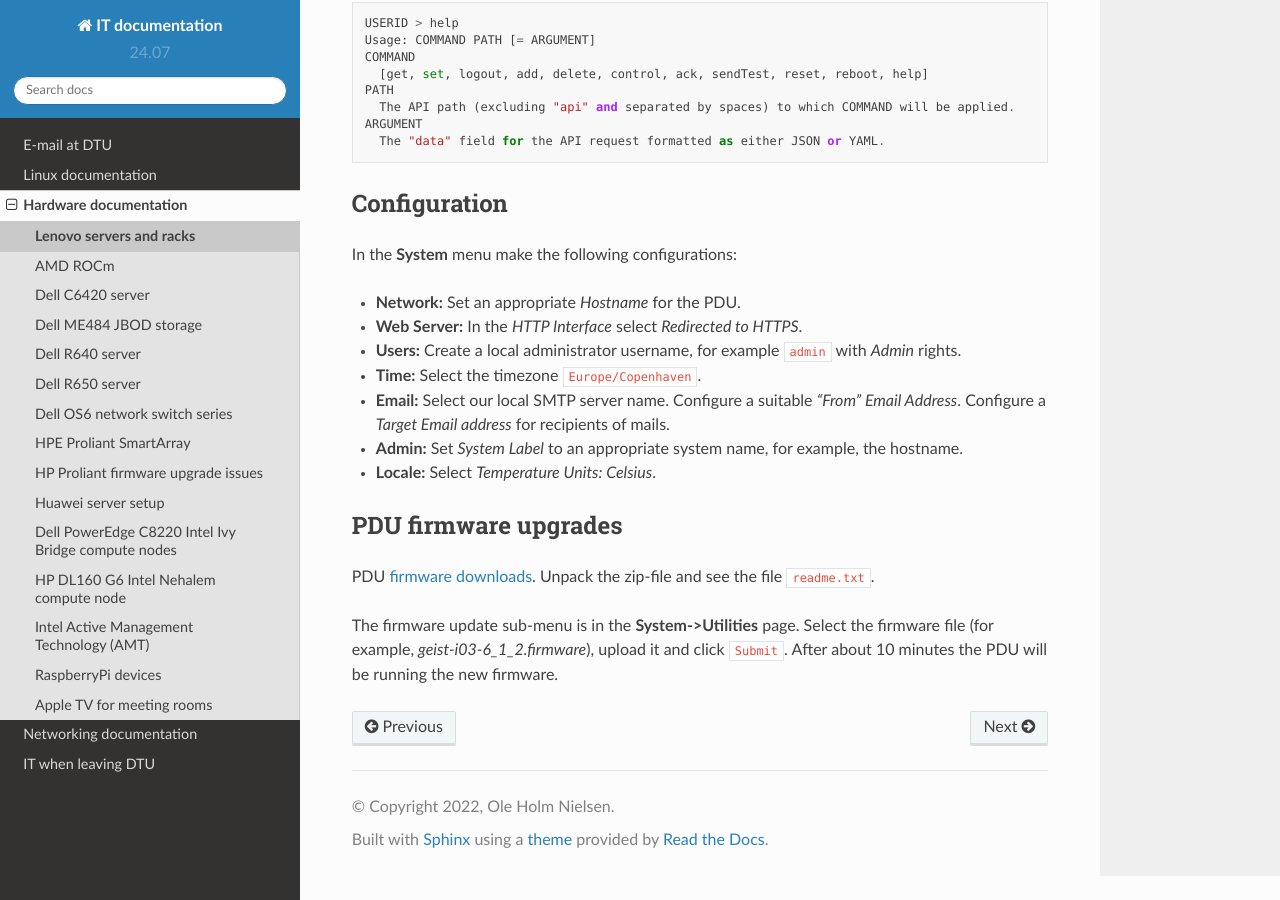
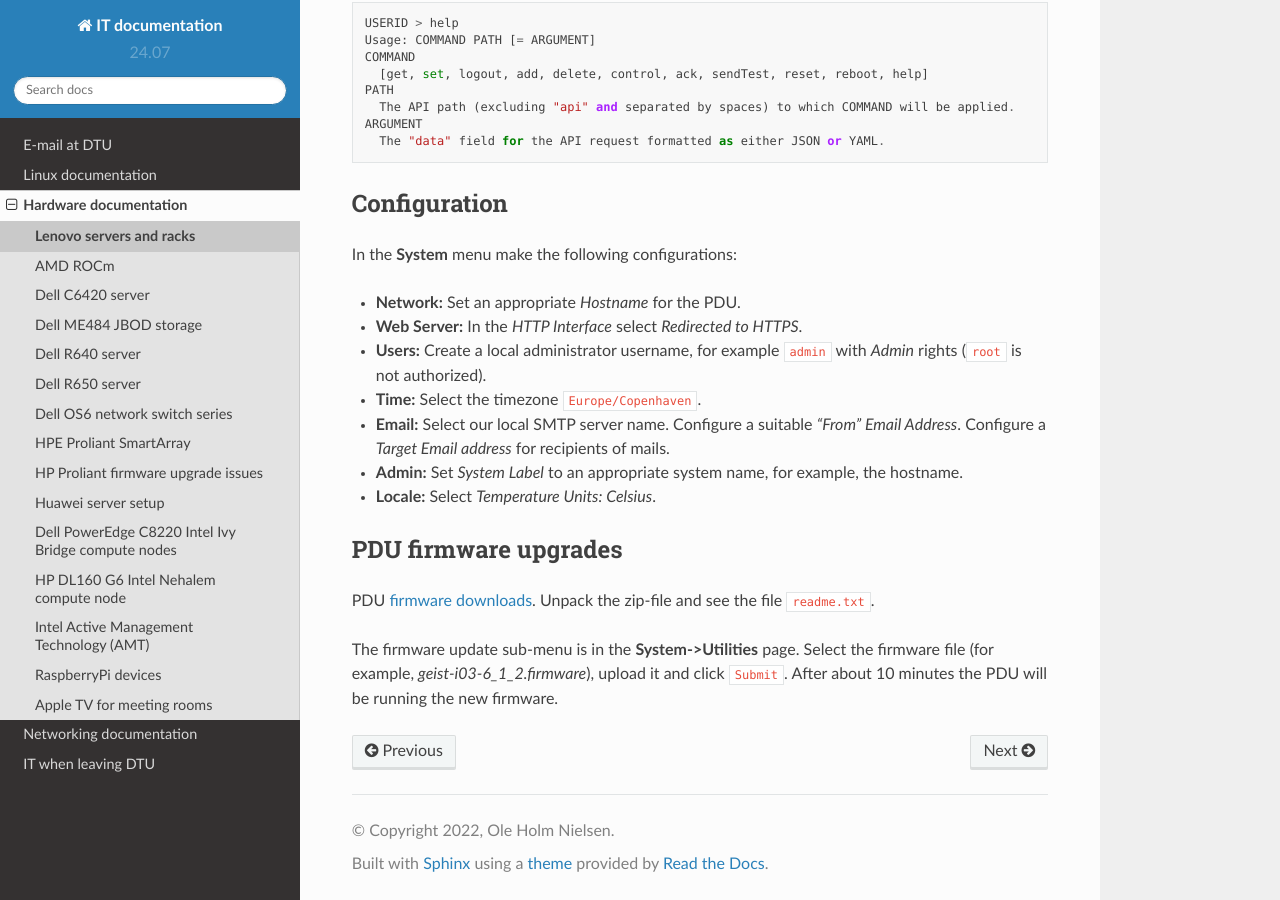
Before and after one commit to OleHolmNielsen/ITwiki, a Sphinx documentation site: the page built from docs/Vertiv_PDU.rst, in a window 1280 px wide and 900 px high, scrolled down 873 px. Built offline with Sphinx 7.4.7 and the Read the Docs theme 2.0.0, drawn with Linux system fonts in a browser that asks for light colours.

Commit message:
Minor edit

```diff
--- a/docs/Vertiv_PDU.rst
+++ b/docs/Vertiv_PDU.rst
@@ -51,7 +51,7 @@ In the **System** menu make the following configurations:
 
 * **Web Server:** In the *HTTP Interface* select *Redirected to HTTPS*.
 
-* **Users:** Create a local administrator username, for example ``admin`` with *Admin* rights.
+* **Users:** Create a local administrator username, for example ``admin`` with *Admin* rights (``root`` is not authorized).
 
 * **Time:** Select the timezone ``Europe/Copenhaven``.
 
```
